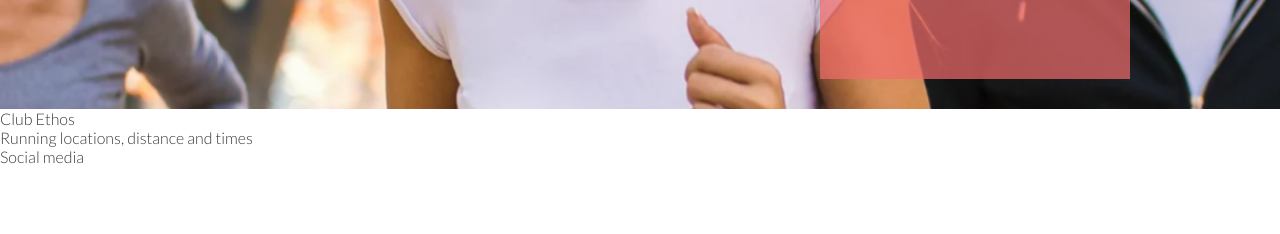
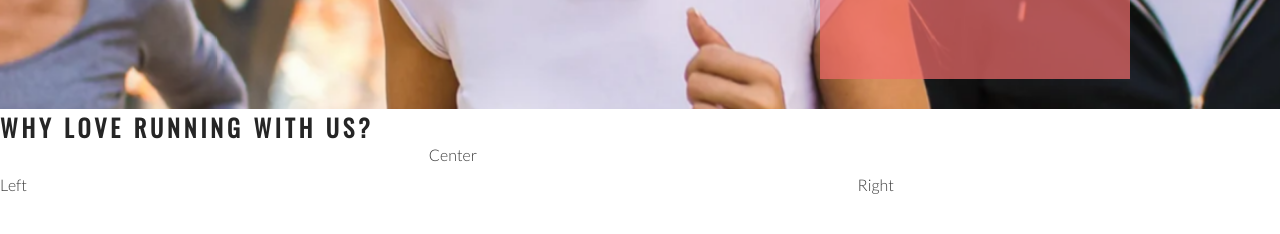
Before and after one commit to AlexDralur/love-running, a plain HTML site: page index.html in a window 1280 px wide. Shown: the part 566-800 px from the top of the page. Drawn offline with nearby package versions, Linux system fonts and the light colour scheme.

Commit message:
Add basic structure of club ethos and basic style

```diff
--- a/assets/css/style.css
+++ b/assets/css/style.css
@@ -24,6 +24,7 @@ h1,h2{
 #logo{
     float: left;
     font-size: 280%;
+    margin-left: 30px;
 }
 
 /* Navigation links */
@@ -104,3 +105,26 @@ h1,h2{
     right: 150px;
     position: absolute;
 }
+
+/* club ethos*/
+
+#club-ethos{
+    height: 600px;
+}
+
+#left-about{
+    padding-top: 30px;
+    width: 33%;
+    float: left;
+}
+
+#right-about{
+    padding-top: 30px;
+    width: 33%;
+    float: right;
+}
+
+#center-about{
+    width: 33%;
+    margin: 0 auto;
+}
--- a/index.html
+++ b/index.html
@@ -35,7 +35,12 @@
             <h3>Dublin Docklands & Phoenix Park</h3>
         </div>
     </section>
-    <section>Club Ethos</section>
+    <section id="club-ethos">
+        <h1>Why love running with us?</h1>
+        <div id="left-about">Left</div>
+        <div id="right-about">Right</div>
+        <div id="center-about">Center</div>
+    </section>
     <section>Running locations, distance and times</section>
     <footer>Social media</footer>
 </body>
```
